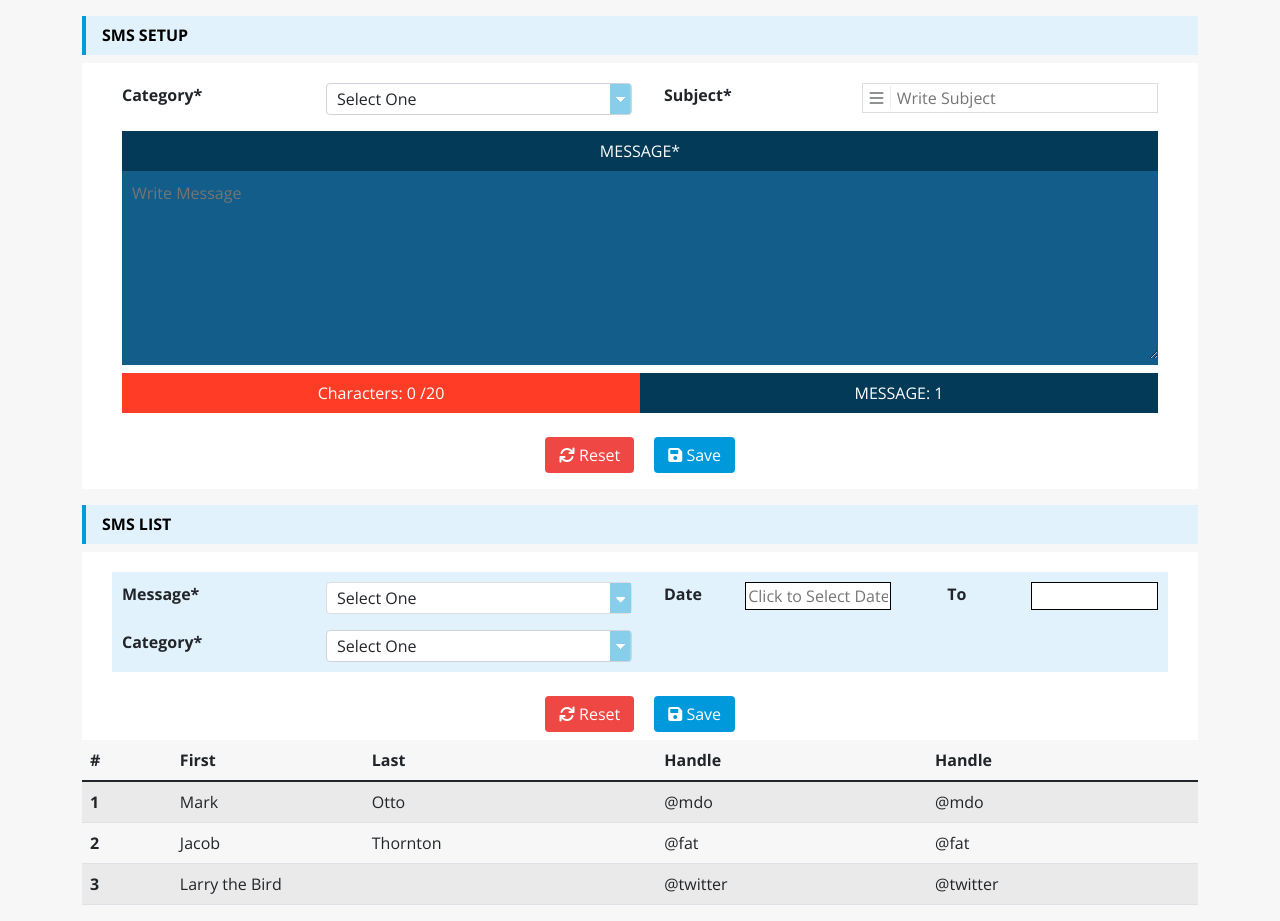
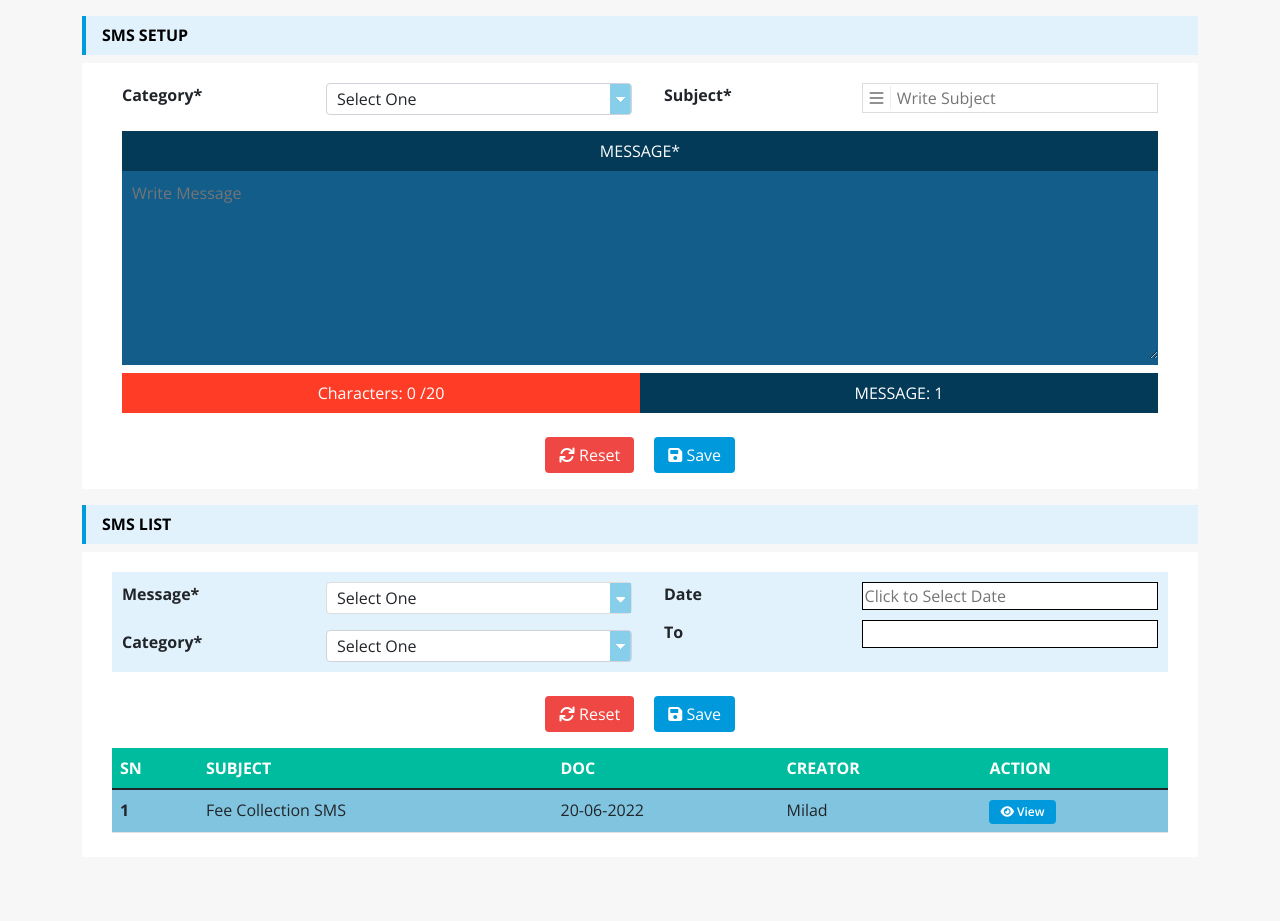
Before and after one commit to akmilad/sms-dahsboard, a plain HTML site: page index.html in a window 1280 px wide. After the commit the page ends 857 px from the top, so only its background shows below. Drawn offline with nearby package versions, Linux system fonts and the light colour scheme.

Commit message:
SMS List Table Added

```diff
--- a/css/style.css
+++ b/css/style.css
@@ -60,10 +60,12 @@ body {
   --black-blue-light-2: #404255;
   --black-blue-light-3: #4b4d64;
   --black-light: #424455;
-  --primary-color: #0074CF;
   --secondery-color: #e5e5e5;
   --paragraph-color: #444;
-  --dropdown-icon: rgb(135, 206, 235);
+  --primary-color: rgb(135, 206, 235);
+  --btn-color: #009ADC;
+
+
   /* Font Size */
   --Sinput-font: 16px;
 }
@@ -234,9 +236,12 @@ body {
 }
 
 .text-field.dT {
-  display: flex;
-  justify-content: space-between;
-  column-gap: 40px;
+  display: block;
+  justify-content: inherit;
+  /* column-gap: 40px; */
+  row-gap: 10px;
+  display: grid;
+  width: 100%;
 }
 
 .input-text.dT {
@@ -246,6 +251,27 @@ body {
   font-size: var(--Sinput-font);
 }
 
+.data-table-main {
+  background-color: var(--primary-color);
+}
+
+.tableHead {
+  background-color: #00BC9E;
+  color: var(--white);
+}
+
+.viewBtn {
+  background: var(--btn-color);
+  color: var(--white);
+  border: none;
+  border-radius: 4px;
+  font-size: 12px;
+  /* margin: 0; */
+  padding: 3px 11px;
+  font-weight: 600;
+}
+
+/* SMS List Section */
 
 /* Top Scroll Progress */
 .progress-wrap {
@@ -387,7 +413,7 @@ li {
   position: absolute;
   right: 0;
   height: 100%;
-  background: var(--dropdown-icon);
+  background: var(--primary-color);
   color: #fff;
   padding: 9px 6px;
 }
--- a/index.html
+++ b/index.html
@@ -208,7 +208,7 @@
 							<div class="text-field dT ps-3">
 								<div class="date">
 									<span class="fw-bold"> Date </span>
-									<input placeholder="Click to Select Date" class="input-text dT me-3"
+									<input placeholder="Click to Select Date" class="input-text dT "
 										type="datetime-local" id="date">
 								</div>
 								<div class="to">
@@ -237,44 +237,33 @@
 						</div>
 					</div>
 				</div>
-			</div>
 
-			<div class="data-table">
-				<table class="table table-striped">
-					<thead>
+				<div class="data-table mt-3">
+					<table class="table data-table-main table-striped">
+						<thead class="tableHead">
 							<tr>
-							<th scope="col">#</th>
-							<th scope="col">First</th>
-							<th scope="col">Last</th>
-							<th scope="col">Handle</th>
-							<th scope="col">Handle</th>
+								<th scope="col">SN</th>
+								<th scope="col">SUBJECT</th>
+								<th scope="col">DOC</th>
+								<th scope="col"> CREATOR </th>
+								<th scope="col"> ACTION </th>
 							</tr>
 						</thead>
 						<tbody>
 							<tr>
 								<th scope="row">1</th>
-							<td>Mark</td>
-							<td>Otto</td>
-							<td>@mdo</td>
-							<td>@mdo</td>
+								<td> Fee Collection SMS </td>
+								<td> 20-06-2022 </td>
+								<td>Milad </td>
+								<td> <button class="viewBtn" type="submit"> <i class="fa-solid fa-eye"></i> View
+									</button></td>
 							</tr>
-						<tr>
-							<th scope="row">2</th>
-							<td>Jacob</td>
-							<td>Thornton</td>
-							<td>@fat</td>
-							<td>@fat</td>
-						</tr>
-						<tr>
-							<th scope="row">3</th>
-							<td colspan="2">Larry the Bird</td>
-							<td>@twitter</td>
-							<td>@twitter</td>
-						</tr>
-
 						</tbody>
 					</table>
 				</div>
+			</div>
+
+
 
 		</div>
 		<!-- Container Start -->
--- a/js/main.js
+++ b/js/main.js
@@ -23,11 +23,17 @@
 // }
 
 
+document.addEventListener("DOMContentLoaded", function () {
+    // make it as accordion for smaller screens
+    if (window.innerWidth > 0) {
+        format = {
+            dateFormat: "d-m-Y",
+        }
+        flatpickr("input[type=datetime-local]", format);
+    }
+});
 // Date & Time Picker
-format = {
-    dateFormat: "d-m-Y",
-}
-flatpickr("input[type=datetime-local]", format);
+
 // Date & Time Picker
 
 
```
Lines whose indentation alone changed are shown as unchanged.
